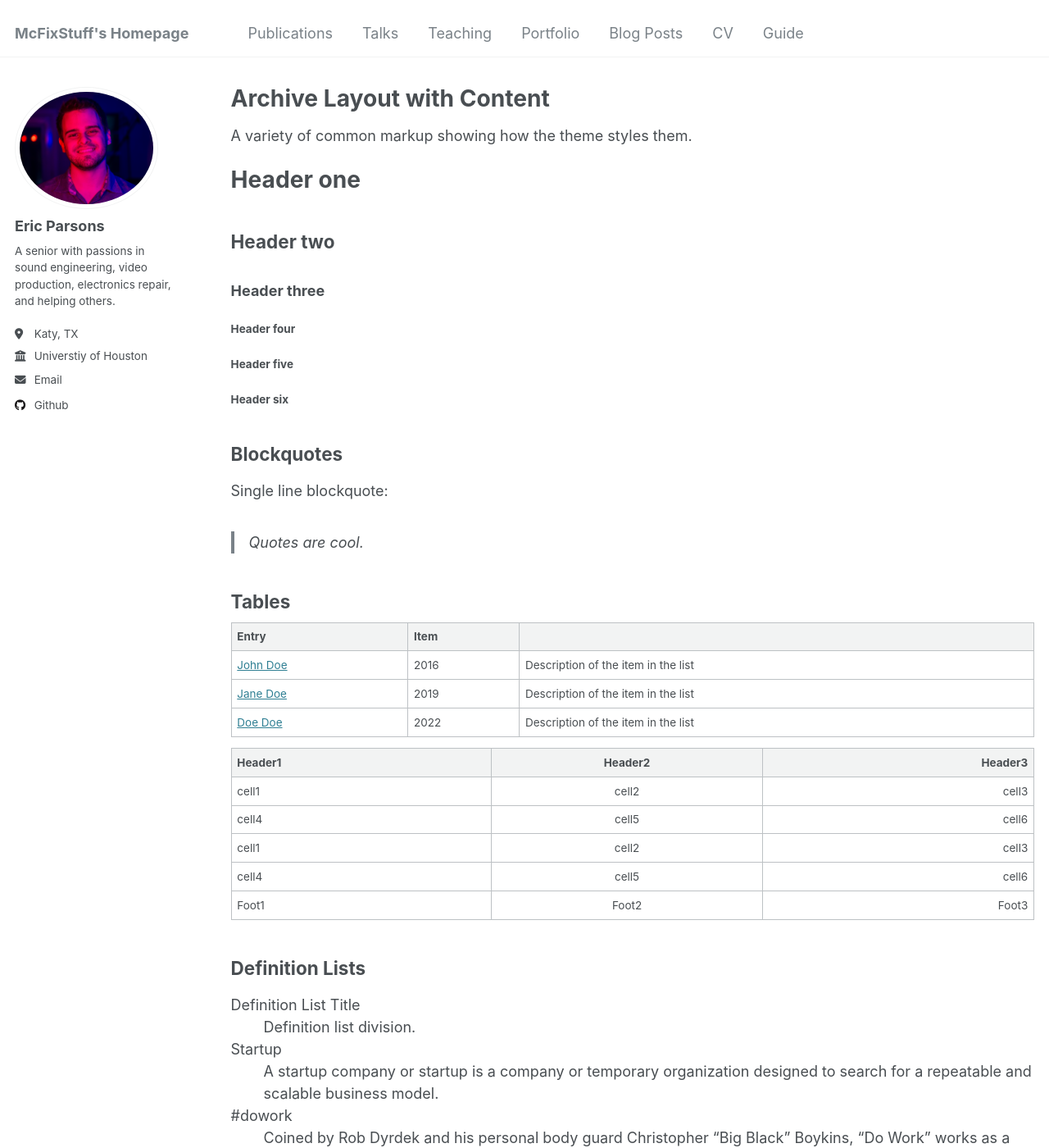
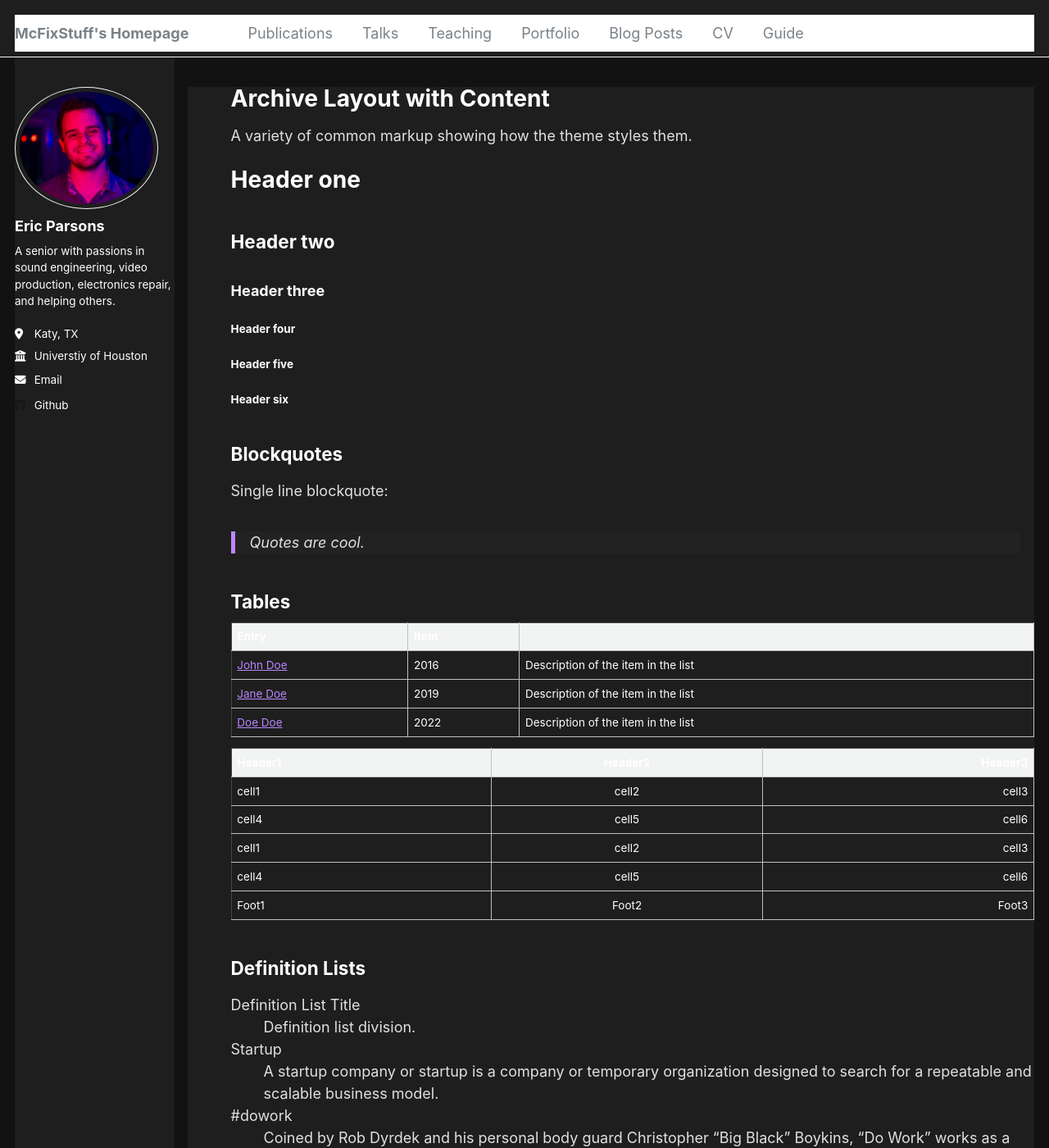
Before and after one commit to mcfixstuff/mcfixstuff.github.io, a Jekyll site: the page built from _pages/archive-layout-with-content.md, in a window 1280 px wide and 1400 px high. Shown: the whole window at 82% size. Built offline with Jekyll 4.4.1, drawn with Linux system fonts in a browser that asks for light colours.

Commit message:
Update main.scss

```diff
--- a/assets/css/main.scss
+++ b/assets/css/main.scss
@@ -2,7 +2,7 @@
 ---
 
 /*
- *    Minimal Mistakes Jekyll Theme
+ *    Minimal Mistakes Jekyll Theme - Dark Mode
  *
  *  - Michael Rose
  *  - mademistakes.com
@@ -39,3 +39,72 @@
 @import "vendor/font-awesome/brands";
 @import "vendor/magnific-popup/magnific-popup";
 @import "print";
+
+/* Dark Theme Styles */
+body {
+    background-color: #121212;
+    color: #e0e0e0;
+}
+
+a {
+    color: #bb86fc;
+}
+
+a:hover {
+    color: #ff79c6;
+}
+
+h1, h2, h3, h4, h5, h6 {
+    color: #ffffff;
+}
+
+.masthead,
+.footer,
+.sidebar {
+    background-color: #1e1e1e;
+    color: #ffffff;
+}
+
+.container,
+.page,
+.archive,
+.post {
+    background-color: #1e1e1e;
+    border-color: #333;
+}
+
+blockquote {
+    background: #222;
+    border-left: 5px solid #bb86fc;
+}
+
+code, pre {
+    background-color: #2a2a2a;
+    color: #ffcc00;
+}
+
+table {
+    background-color: #1e1e1e;
+    color: #ffffff;
+    border-color: #444;
+}
+
+button,
+input,
+textarea {
+    background-color: #333;
+    color: #ffffff;
+    border: 1px solid #555;
+}
+
+/* Dark mode toggle button (optional) */
+.dark-mode-toggle {
+    position: fixed;
+    top: 10px;
+    right: 10px;
+    background: #333;
+    color: #ffffff;
+    border: 1px solid #555;
+    padding: 8px 12px;
+    cursor: pointer;
+}
```
